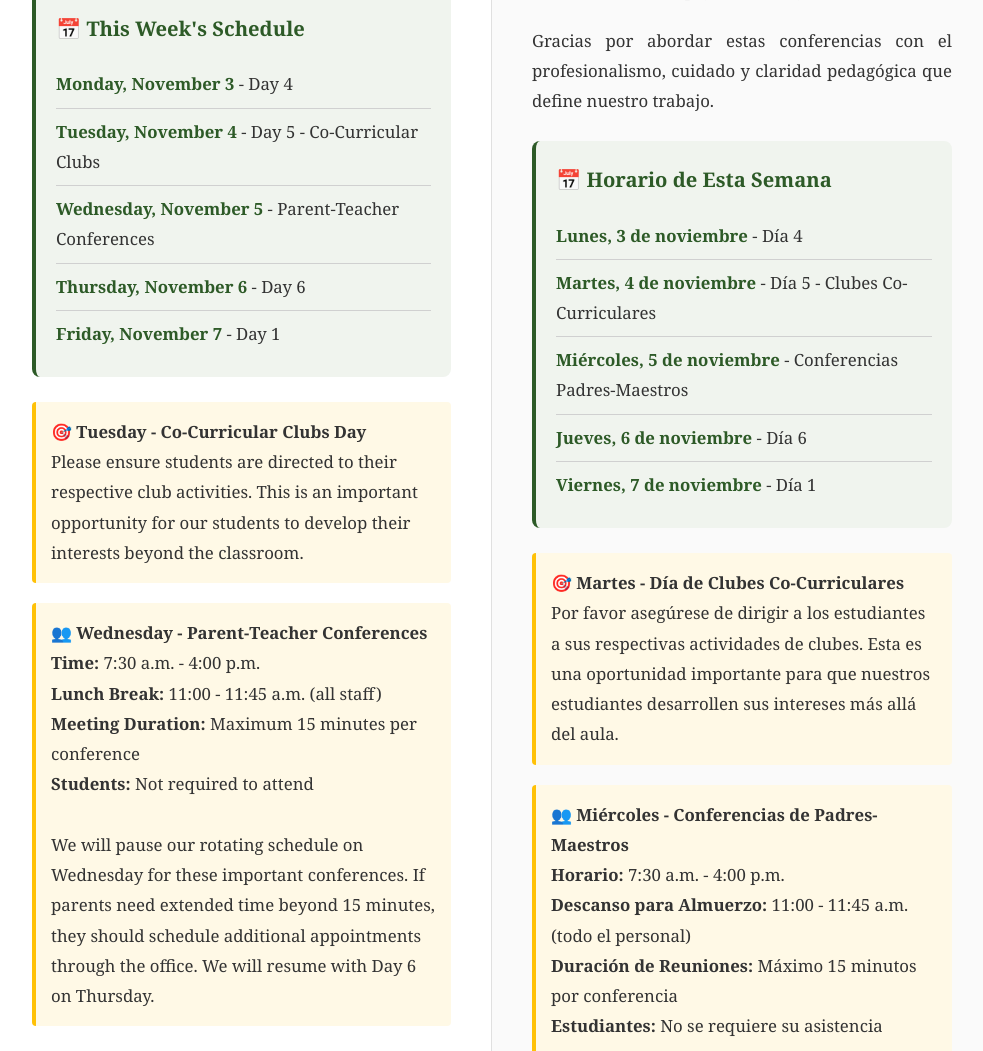
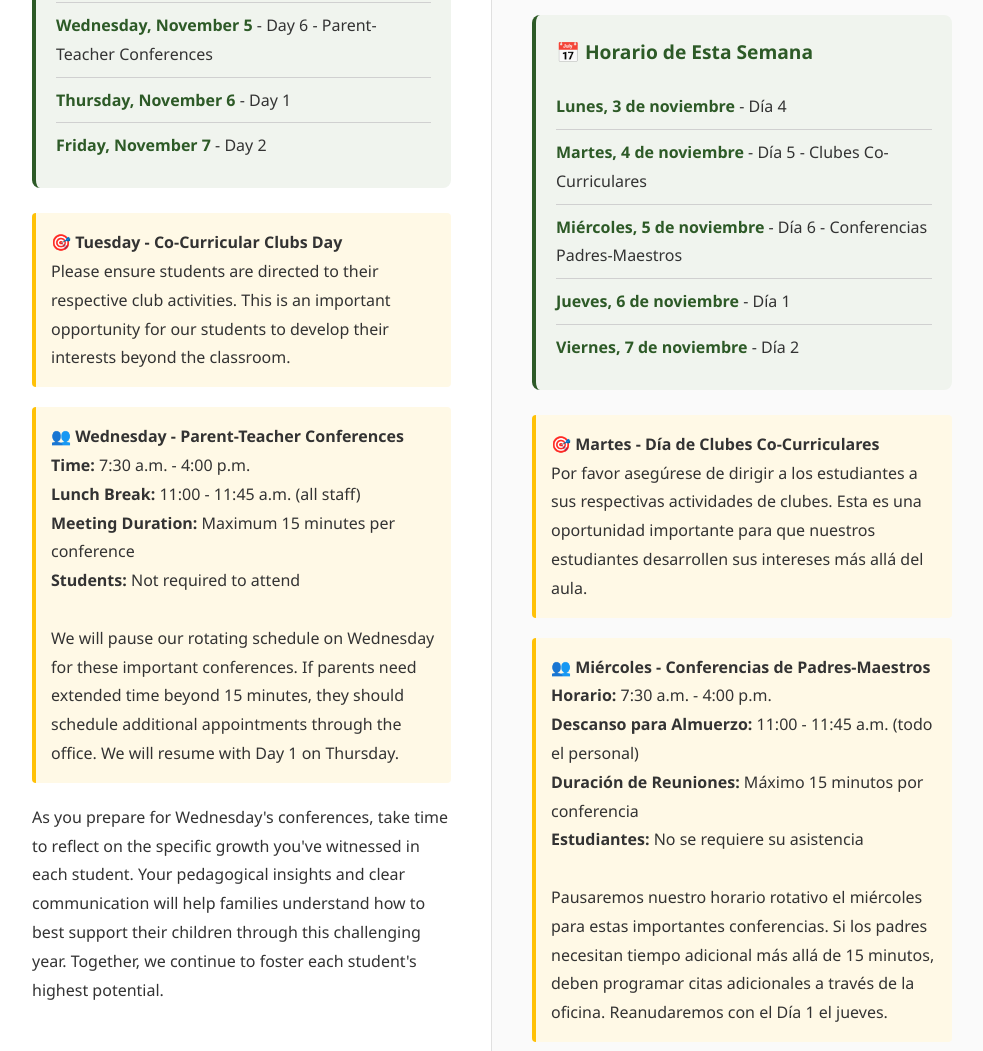
Before and after one commit to nrivas-delcampo/HS-DCS-Weekly, a plain HTML site: page index.html in a window 1280 px wide. Shown: the part 1749-2800 px from the top of the page, without its empty margins (148-1131 px from the left). Drawn offline with Linux system fonts and the light colour scheme.

Commit message:
index.html

```diff
--- a/index.html
+++ b/index.html
@@ -12,7 +12,7 @@
         }
 
         body {
-            font-family: 'Georgia', 'Times New Roman', serif;
+            font-family: 'Segoe UI', 'Open Sans', 'Helvetica Neue', Arial, sans-serif;
             line-height: 1.8;
             color: #333;
             background-color: #f9f9f9;
@@ -36,7 +36,8 @@
         .header h1 {
             font-size: 2.5em;
             margin-bottom: 10px;
-            font-weight: normal;
+            font-weight: 300;
+            letter-spacing: 2px;
         }
 
         .week-info {
@@ -73,16 +74,14 @@
         }
 
         .letter-content {
-            font-size: 1.05em;
+            font-size: 1em;
         }
 
         .letter-content p {
             margin-bottom: 20px;
-            text-align: justify;
         }
 
         .greeting {
-            font-style: italic;
             margin-bottom: 25px;
         }
 
@@ -124,7 +123,6 @@
 
         .signature {
             margin-top: 40px;
-            font-style: italic;
         }
 
         .signature-name {
@@ -142,7 +140,7 @@
 
         .footer-quote {
             font-style: italic;
-            font-size: 1.1em;
+            font-size: 1em;
             margin-bottom: 20px;
             line-height: 1.6;
         }
@@ -167,8 +165,8 @@
 <body>
     <div class="container">
         <div class="header">
-            <h1>DelCampo High School</h1>
-            <div class="week-info">Weekly Letter | November 3-7, 2025</div>
+            <h1>High Standards</h1>
+            <div class="week-info">DelCampo High School Weekly Bulletin | November 3-7, 2025</div>
         </div>
 
         <div class="content-wrapper">
@@ -191,9 +189,9 @@
                         <h3>📅 This Week's Schedule</h3>
                         <div class="schedule-item"><span class="day">Monday, November 3</span> - Day 4</div>
                         <div class="schedule-item"><span class="day">Tuesday, November 4</span> - Day 5 - Co-Curricular Clubs</div>
-                        <div class="schedule-item"><span class="day">Wednesday, November 5</span> - Parent-Teacher Conferences</div>
-                        <div class="schedule-item"><span class="day">Thursday, November 6</span> - Day 6</div>
-                        <div class="schedule-item"><span class="day">Friday, November 7</span> - Day 1</div>
+                        <div class="schedule-item"><span class="day">Wednesday, November 5</span> - Day 6 - Parent-Teacher Conferences</div>
+                        <div class="schedule-item"><span class="day">Thursday, November 6</span> - Day 1</div>
+                        <div class="schedule-item"><span class="day">Friday, November 7</span> - Day 2</div>
                     </div>
 
                     <div class="important-note">
@@ -207,7 +205,7 @@
                         <strong>Lunch Break:</strong> 11:00 - 11:45 a.m. (all staff)<br>
                         <strong>Meeting Duration:</strong> Maximum 15 minutes per conference<br>
                         <strong>Students:</strong> Not required to attend<br><br>
-                        We will pause our rotating schedule on Wednesday for these important conferences. If parents need extended time beyond 15 minutes, they should schedule additional appointments through the office. We will resume with Day 6 on Thursday.
+                        We will pause our rotating schedule on Wednesday for these important conferences. If parents need extended time beyond 15 minutes, they should schedule additional appointments through the office. We will resume with Day 1 on Thursday.
                     </div>
 
                     <p>As you prepare for Wednesday's conferences, take time to reflect on the specific growth you've witnessed in each student. Your pedagogical insights and clear communication will help families understand how to best support their children through this challenging year. Together, we continue to foster each student's highest potential.</p>
@@ -239,9 +237,9 @@
                         <h3>📅 Horario de Esta Semana</h3>
                         <div class="schedule-item"><span class="day">Lunes, 3 de noviembre</span> - Día 4</div>
                         <div class="schedule-item"><span class="day">Martes, 4 de noviembre</span> - Día 5 - Clubes Co-Curriculares</div>
-                        <div class="schedule-item"><span class="day">Miércoles, 5 de noviembre</span> - Conferencias Padres-Maestros</div>
-                        <div class="schedule-item"><span class="day">Jueves, 6 de noviembre</span> - Día 6</div>
-                        <div class="schedule-item"><span class="day">Viernes, 7 de noviembre</span> - Día 1</div>
+                        <div class="schedule-item"><span class="day">Miércoles, 5 de noviembre</span> - Día 6 - Conferencias Padres-Maestros</div>
+                        <div class="schedule-item"><span class="day">Jueves, 6 de noviembre</span> - Día 1</div>
+                        <div class="schedule-item"><span class="day">Viernes, 7 de noviembre</span> - Día 2</div>
                     </div>
 
                     <div class="important-note">
@@ -255,7 +253,7 @@
                         <strong>Descanso para Almuerzo:</strong> 11:00 - 11:45 a.m. (todo el personal)<br>
                         <strong>Duración de Reuniones:</strong> Máximo 15 minutos por conferencia<br>
                         <strong>Estudiantes:</strong> No se requiere su asistencia<br><br>
-                        Pausaremos nuestro horario rotativo el miércoles para estas importantes conferencias. Si los padres necesitan tiempo adicional más allá de 15 minutos, deben programar citas adicionales a través de la oficina. Reanudaremos con el Día 6 el jueves.
+                        Pausaremos nuestro horario rotativo el miércoles para estas importantes conferencias. Si los padres necesitan tiempo adicional más allá de 15 minutos, deben programar citas adicionales a través de la oficina. Reanudaremos con el Día 1 el jueves.
                     </div>
 
                     <p>Mientras se preparan para las conferencias del miércoles, tomen tiempo para reflexionar sobre el crecimiento específico que han presenciado en cada estudiante. Sus conocimientos pedagógicos y comunicación clara ayudarán a las familias a comprender cómo apoyar mejor a sus hijos durante este año desafiante. Juntos, continuamos fomentando el máximo potencial de cada estudiante.</p>
```
